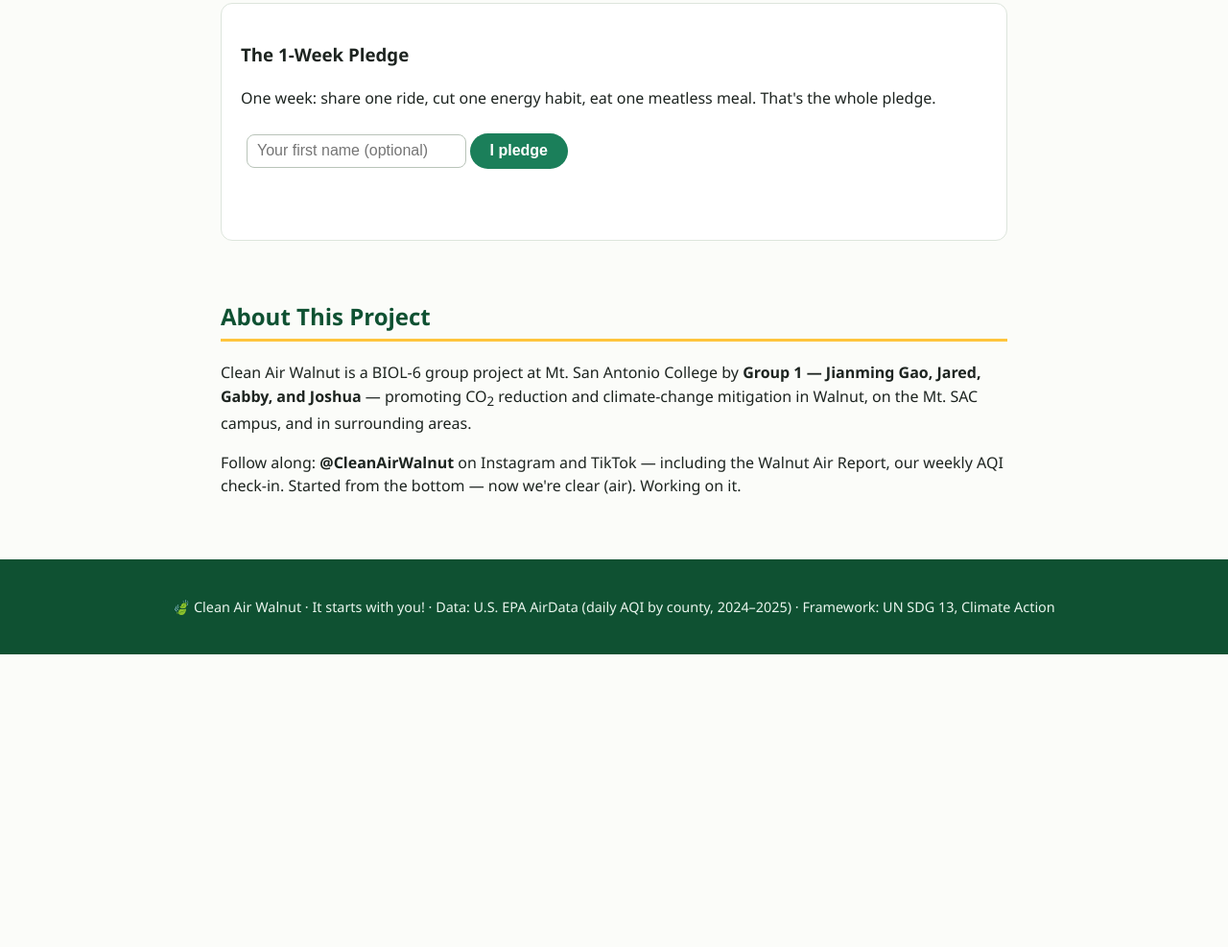
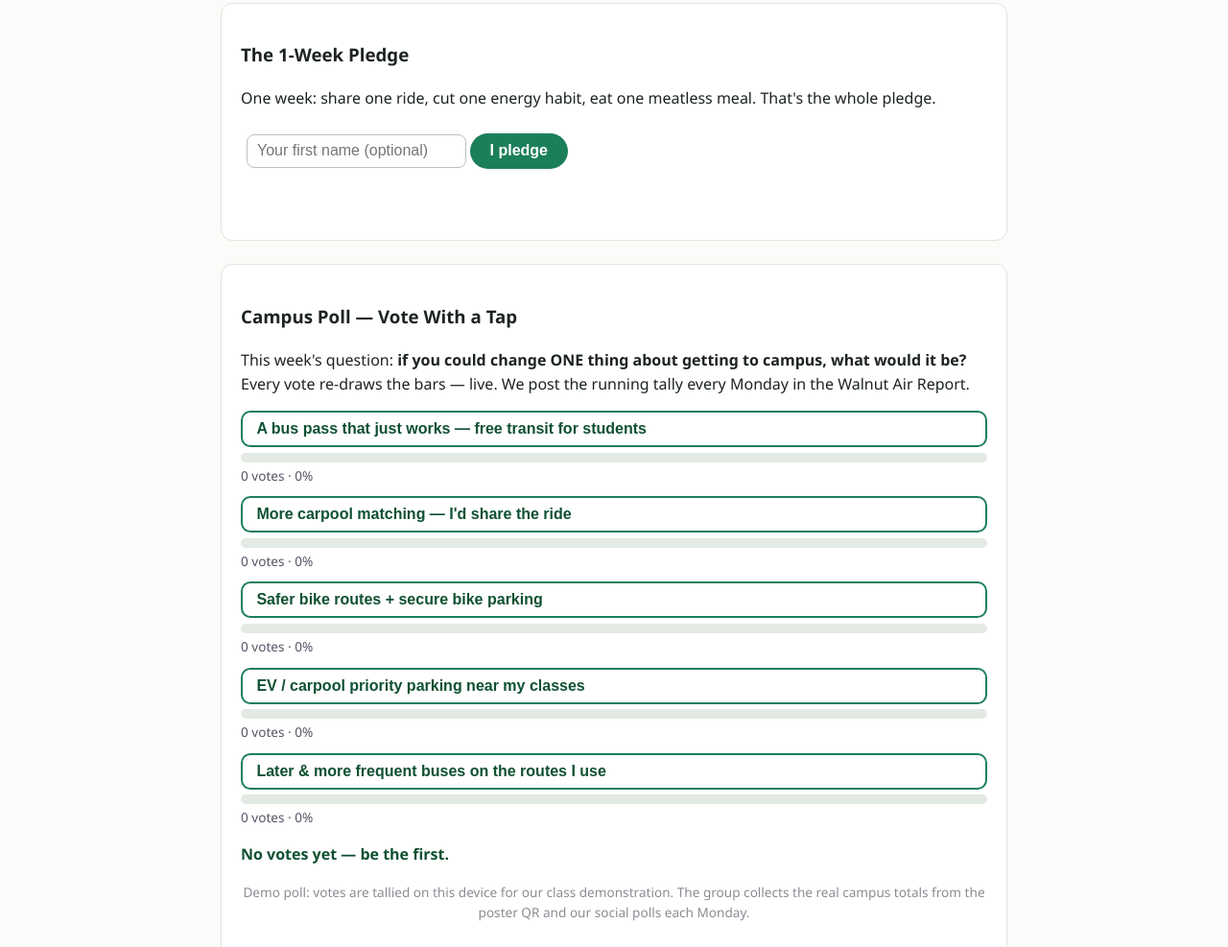
Before and after one commit to clean-air-walnut/clean-air-walnut.github.io, a plain HTML site: page index.html in a window 1280 px wide. Shown: the part 3669-4656 px from the top of the page at 96% size. Before the commit the page ends 4351 px from the top, so only its background shows below. Drawn offline with Linux system fonts and the light colour scheme.

Commit message:
Add Campus Poll section

```diff
--- a/app.js
+++ b/app.js
@@ -37,3 +37,57 @@ document.getElementById("pledgeBtn").addEventListener("click", function () {
     "one meatless meal. Track it in AWorld and tell us how it went at @CleanAirWalnut.";
   document.getElementById("pledgeName").value = "";
 });
+
+// Weekly campus poll (demo tally stored on this device).
+var POLL_OPTIONS = [
+  "A bus pass that just works — free transit for students",
+  "More carpool matching — I'd share the ride",
+  "Safer bike routes + secure bike parking",
+  "EV / carpool priority parking near my classes",
+  "Later & more frequent buses on the routes I use"
+];
+function loadPoll() {
+  try { return JSON.parse(localStorage.getItem("caw_poll") || "null") || POLL_OPTIONS.map(function () { return 0; }); }
+  catch (e) { return POLL_OPTIONS.map(function () { return 0; }); }
+}
+function renderPoll() {
+  var votes = loadPoll();
+  var total = votes.reduce(function (a, b) { return a + b; }, 0);
+  var mine = -1;
+  try { mine = parseInt(localStorage.getItem("caw_poll_mine") || "-1", 10); } catch (e) {}
+  var wrap = document.getElementById("pollOptions");
+  wrap.innerHTML = "";
+  POLL_OPTIONS.forEach(function (label, i) {
+    var pct = total ? Math.round((votes[i] / total) * 100) : 0;
+    var row = document.createElement("div");
+    row.className = "poll-row";
+    var btn = document.createElement("button");
+    btn.type = "button";
+    btn.className = "poll-btn" + (mine === i ? " mine" : "");
+    btn.textContent = label;
+    btn.addEventListener("click", function () { vote(i); });
+    var bar = document.createElement("div");
+    bar.className = "poll-bar";
+    bar.innerHTML = "<span style=\"width:" + pct + "%\"></span>";
+    var meta = document.createElement("div");
+    meta.className = "poll-meta";
+    meta.textContent = votes[i] + " vote" + (votes[i] === 1 ? "" : "s") + " · " + pct + "%" + (mine === i ? " · your pick" : "");
+    row.appendChild(btn); row.appendChild(bar); row.appendChild(meta);
+    wrap.appendChild(row);
+  });
+  document.getElementById("pollTotal").textContent =
+    total ? total + " vote" + (total === 1 ? "" : "s") + " so far — tap an option to move the tally." : "No votes yet — be the first.";
+}
+function vote(i) {
+  var votes = loadPoll();
+  var mine = -1;
+  try { mine = parseInt(localStorage.getItem("caw_poll_mine") || "-1", 10); } catch (e) {}
+  if (mine >= 0 && votes[mine] > 0) votes[mine]--;
+  votes[i]++;
+  try {
+    localStorage.setItem("caw_poll", JSON.stringify(votes));
+    localStorage.setItem("caw_poll_mine", String(i));
+  } catch (e) {}
+  renderPoll();
+}
+renderPoll();
--- a/index.html
+++ b/index.html
@@ -141,6 +141,16 @@
     <button id="pledgeBtn" type="button">I pledge</button>
     <p id="pledgeMsg" class="calc-out"></p>
   </div>
+
+  <div class="pledge poll">
+    <h3>Campus Poll — Vote With a Tap</h3>
+    <p>This week's question: <strong>if you could change ONE thing about getting to campus, what would it be?</strong>
+    Every vote re-draws the bars — live. We post the running tally every Monday in the Walnut Air Report.</p>
+    <div id="pollOptions"></div>
+    <p id="pollTotal" class="calc-out"></p>
+    <p class="caption">Demo poll: votes are tallied on this device for our class demonstration. The
+    group collects the real campus totals from the poster QR and our social polls each Monday.</p>
+  </div>
 </section>
 
 <section id="about">
--- a/style.css
+++ b/style.css
@@ -62,3 +62,16 @@ button {
 button:hover { background: var(--sky-dark); }
 .calc-out { font-weight: 700; color: var(--sky-dark); min-height: 1.4em; }
 footer { background: var(--sky-dark); color: #eaf5ee; text-align: center; padding: 1.5rem 1rem; font-size: 0.9rem; }
+
+/* Campus poll */
+.poll-row { margin: 0.7rem 0; }
+.poll-btn {
+  background: #fff; color: var(--sky-dark); border: 2px solid var(--sky);
+  border-radius: 10px; padding: 0.5rem 0.9rem; font-weight: 700; width: 100%;
+  text-align: left; margin-top: 0;
+}
+.poll-btn:hover { background: #e7f4ec; }
+.poll-btn.mine { background: var(--sky); color: #fff; }
+.poll-bar { background: #e3eae3; border-radius: 999px; height: 10px; margin-top: 0.35rem; overflow: hidden; }
+.poll-bar span { display: block; height: 100%; background: var(--sky); border-radius: 999px; }
+.poll-meta { font-size: 0.85rem; color: #556; margin-top: 0.2rem; }
```
